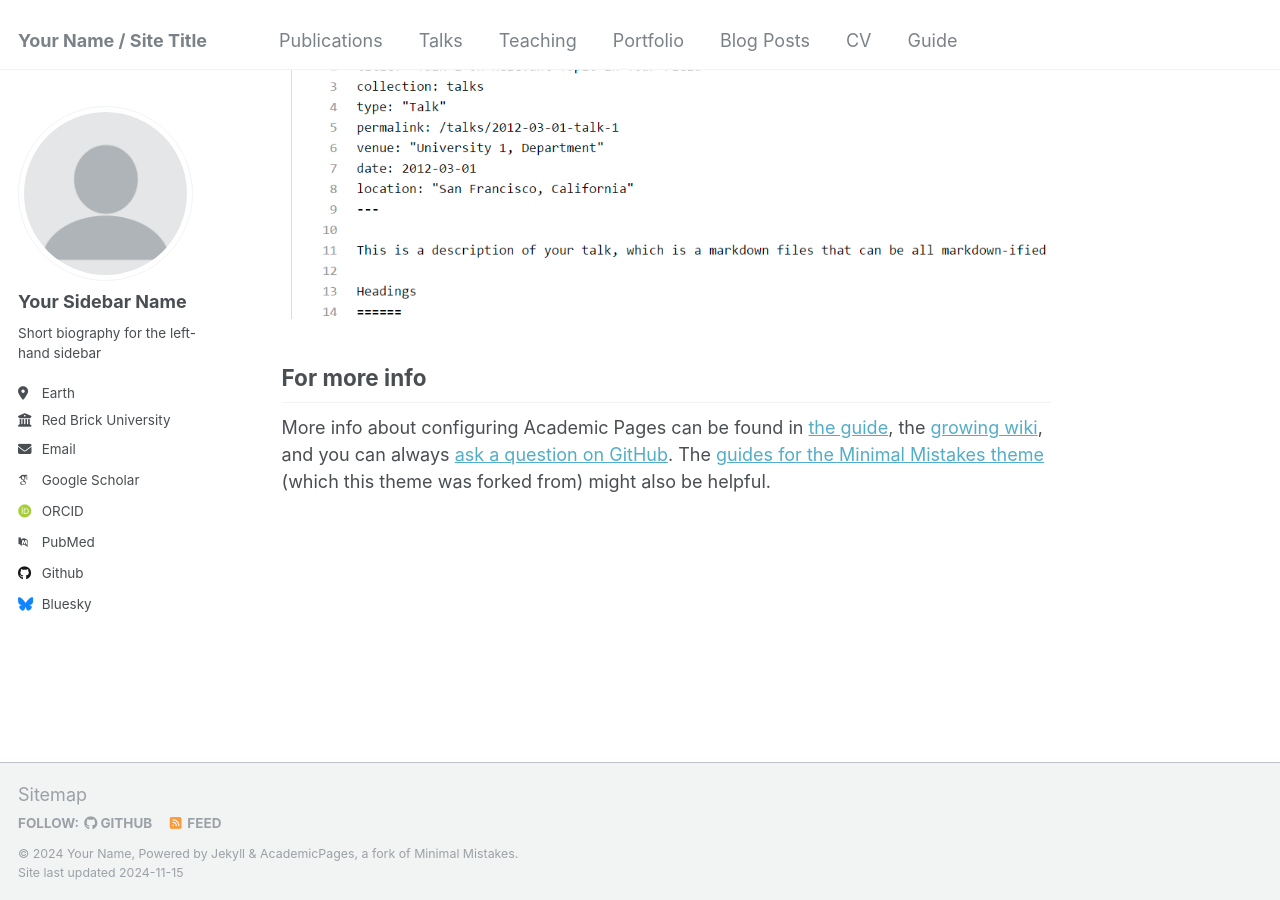
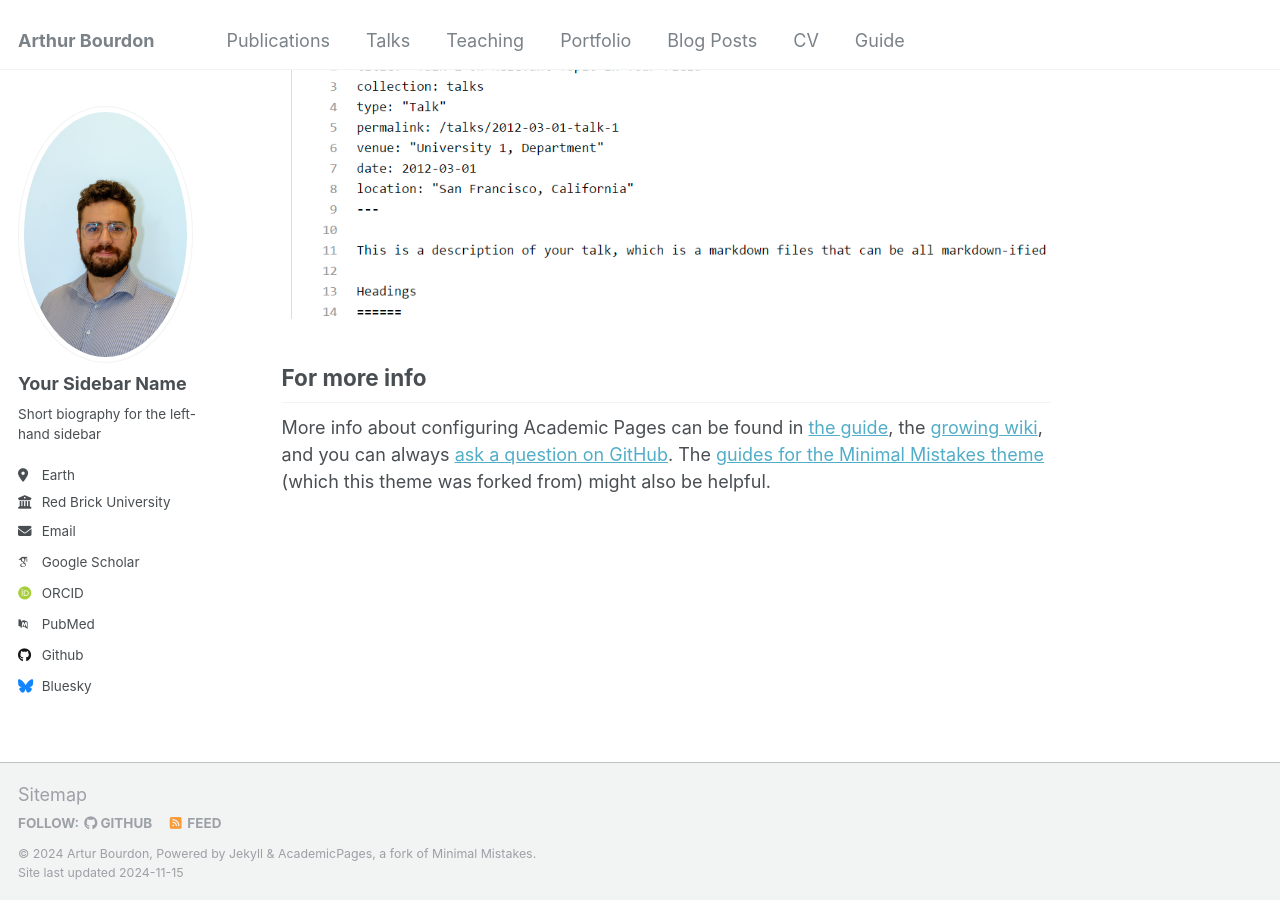
Before and after one commit to arthurbourdon/arthurbourdon.github.io, a Jekyll site: the page built from _pages/about.md, in a window 1280 px wide and 900 px high, scrolled down 2643 px. Built offline with Jekyll 4.4.1, drawn with Linux system fonts in a browser that asks for light colours; some web fonts are replaced.

Commit message:
Ajout photo

```diff
--- a/_config.yml
+++ b/_config.yml
@@ -8,9 +8,9 @@
 
 # Basic Site Settings
 locale                   : "en-US"
-title                    : "Your Name / Site Title"
+title                    : "Arthur Bourdon"
 title_separator          : "-"
-name                     : &name "Your Name"
+name                     : &name "Artur Bourdon"
 description              : &description "personal description"
 url                      : https://academicpages.github.io # the base hostname & protocol for your site e.g. "https://[your GitHub username].github.io"
 baseurl                  : "" # the subpath of your site, e.g. "/blog"
@@ -21,7 +21,7 @@ repository               : "academicpages/academicpages.github.io"
 #               Additional customization can be done by editing /_includes/author-profile.html
 author:
   # Biographic information
-  avatar           : "profile.png"
+  avatar           : "profile.jpg"
   name             : "Your Sidebar Name"
   pronouns         : # example: "she/her"
   bio              : "Short biography for the left-hand sidebar"
```
Also changed, not shown: images/profile.jpg (added), images/profile.png (deleted).
